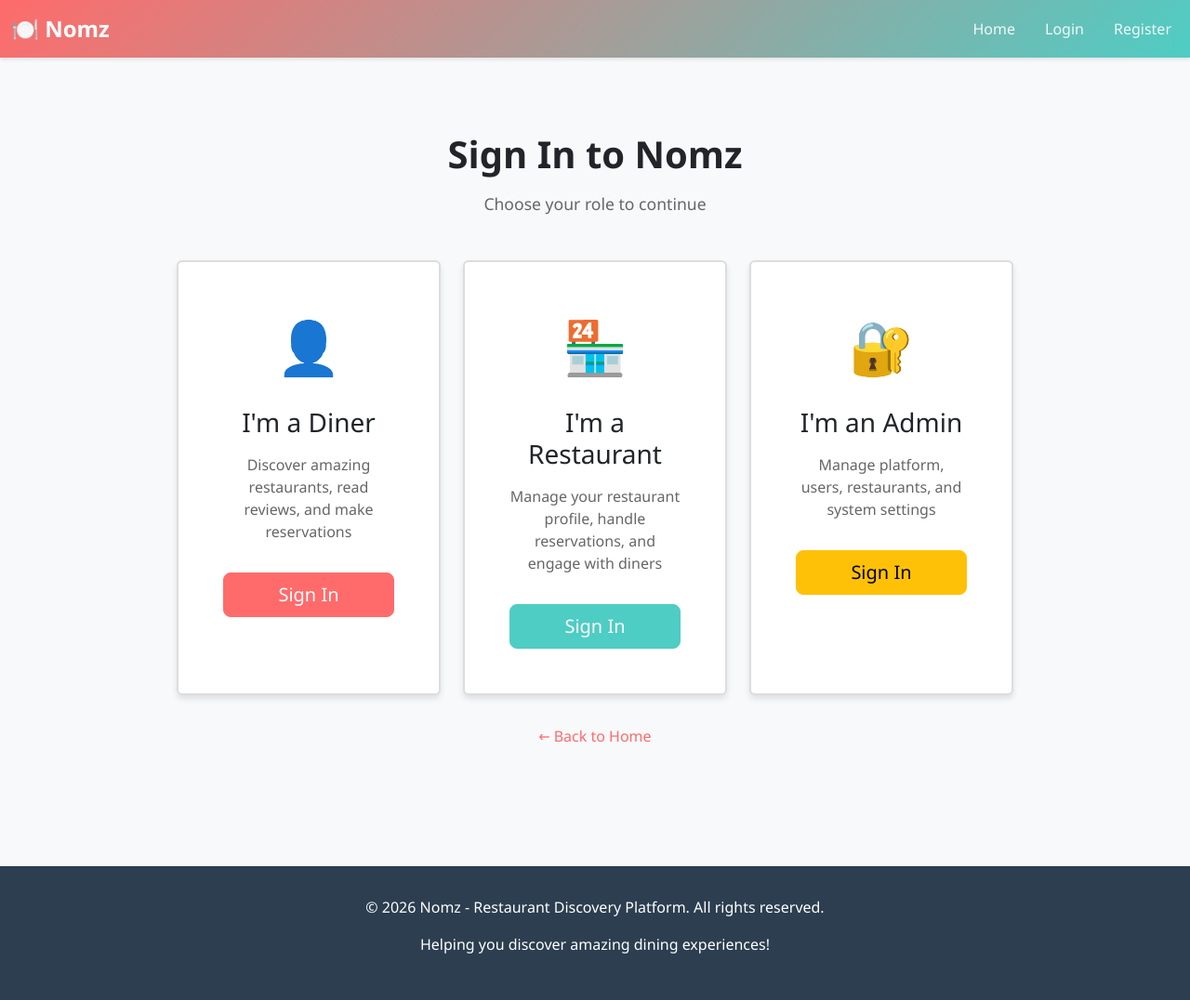
After one commit to Vritika0703/nomz-restaurant-app, a Django app: page /role-selection/?flow=login in a window 1280 px wide. The commit adds this page. Shown: the whole page at 93% size. Run offline with Django 5.2, Linux system fonts and the light colour scheme.

Commit message:
changes on login page

```diff
--- a/nomz/urls.py
+++ b/nomz/urls.py
@@ -2,9 +2,11 @@ from django.urls import path
 from . import views
 
 urlpatterns = [
-    path('', views.home, name='home'),
-    path('register/', views.register, name='register'),
-    path('login/', views.user_login, name='login'),
+    path('', views.landing_page, name='landing'),
+    path('home/', views.home, name='home'),
+    path('role-selection/', views.role_selection, name='role_selection'),
+    path('register/<str:role>/', views.register, name='register'),
+    path('login/<str:role>/', views.user_login, name='login'),
     path('logout/', views.user_logout, name='logout'),
     path('dashboard/', views.dashboard, name='dashboard'),
 ]
--- a/nomz/views.py
+++ b/nomz/views.py
@@ -4,6 +4,38 @@ from django.contrib.auth.decorators import login_required
 from django.contrib import messages
 from django.views.decorators.http import require_http_methods
 from .forms import UserRegisterForm, UserLoginForm
+
+
+def landing_page(request):
+    """
+    Landing page - entry point for the application
+    Shows Sign Up and Login options
+    """
+    if request.user.is_authenticated:
+        return redirect('dashboard')
+
+    context = {
+        'title': 'Welcome to Nomz',
+    }
+    return render(request, 'nomz/landing.html', context)
+
+
+def role_selection(request):
+    """
+    Role selection page - allows users to choose between Restaurant and User roles
+    Accessed from both signup and login flows
+    """
+    if request.user.is_authenticated:
+        return redirect('dashboard')
+
+    # Get the flow type (signup or login) from query parameter
+    flow = request.GET.get('flow', 'signup')  # default to signup
+
+    context = {
+        'title': 'Choose Your Role',
+        'flow': flow,
+    }
+    return render(request, 'nomz/role_selection.html', context)
 
 
 def home(request):
@@ -17,22 +49,35 @@ def home(request):
 
 
 @require_http_methods(["GET", "POST"])
-def register(request):
+def register(request, role=None):
     """
     User registration view
     Handles both GET (display form) and POST (process registration) requests
+    Supports both 'user' and 'restaurant' roles
+    Note: Admin accounts must be created by existing admins via the admin panel
     """
     if request.user.is_authenticated:
-        return redirect('home')
+        return redirect('dashboard')
+
+    # Admin accounts cannot be registered through this form
+    if role == 'admin':
+        messages.error(request, 'Admin accounts can only be created through the admin panel.')
+        return redirect('landing')
+
+    # Get role from URL parameter or form submission
+    if role not in ['user', 'restaurant']:
+        return redirect('landing')
 
     if request.method == 'POST':
         form = UserRegisterForm(request.POST)
         if form.is_valid():
             user = form.save()
+            # Store role in session for later use
+            request.session['user_role'] = role
             username = form.cleaned_data.get('username')
             messages.success(request, f'Account created successfully for {username}!')
             login(request, user)
-            return redirect('home')
+            return redirect('dashboard')
         else:
             for field, errors in form.errors.items():
                 for error in errors:
@@ -42,19 +87,49 @@ def register(request):
 
     context = {
         'form': form,
-        'title': 'Register',
+        'title': f'{role.capitalize()} Registration',
+        'role': role,
+    }
+    return render(request, 'nomz/register.html', context)
+
+    if request.method == 'POST':
+        form = UserRegisterForm(request.POST)
+        if form.is_valid():
+            user = form.save()
+            # Store role in session for later use
+            request.session['user_role'] = role
+            username = form.cleaned_data.get('username')
+            messages.success(request, f'Account created successfully for {username}!')
+            login(request, user)
+            return redirect('dashboard')
+        else:
+            for field, errors in form.errors.items():
+                for error in errors:
+                    messages.error(request, f'{field}: {error}')
+    else:
+        form = UserRegisterForm()
+
+    context = {
+        'form': form,
+        'title': f'{role.capitalize()} Registration',
+        'role': role,
     }
     return render(request, 'nomz/register.html', context)
 
 
 @require_http_methods(["GET", "POST"])
-def user_login(request):
+def user_login(request, role=None):
     """
     User login view
     Handles both GET (display form) and POST (process login) requests
+    Supports 'user', 'restaurant', and 'admin' roles
     """
     if request.user.is_authenticated:
-        return redirect('home')
+        return redirect('dashboard')
+
+    # Get role from URL parameter or redirect to landing
+    if role not in ['user', 'restaurant', 'admin']:
+        return redirect('landing')
 
     if request.method == 'POST':
         form = UserLoginForm(request, data=request.POST)
@@ -63,10 +138,16 @@ def user_login(request):
             password = form.cleaned_data.get('password')
             user = authenticate(username=username, password=password)
             if user is not None:
-                login(request, user)
-                messages.success(request, f'Welcome back, {username}!')
-                next_url = request.GET.get('next', 'home')
-                return redirect(next_url)
+                # Validate admin login - user must be staff
+                if role == 'admin' and not user.is_staff:
+                    messages.error(request, 'Admin access denied. User does not have admin privileges.')
+                else:
+                    # Store role in session
+                    request.session['user_role'] = role
+                    login(request, user)
+                    messages.success(request, f'Welcome back, {username}!')
+                    next_url = request.GET.get('next', 'dashboard')
+                    return redirect(next_url)
             else:
                 messages.error(request, 'Invalid username or password.')
         else:
@@ -76,31 +157,73 @@ def user_login(request):
 
     context = {
         'form': form,
-        'title': 'Login',
+        'title': f'{role.capitalize()} Login',
+        'role': role,
+    }
+    return render(request, 'nomz/login.html', context)
+
+    if request.method == 'POST':
+        form = UserLoginForm(request, data=request.POST)
+        if form.is_valid():
+            username = form.cleaned_data.get('username')
+            password = form.cleaned_data.get('password')
+            user = authenticate(username=username, password=password)
+            if user is not None:
+                # Validate admin login - user must be staff
+                if role == 'admin' and not user.is_staff:
+                    messages.error(request, 'Admin access denied. User does not have admin privileges.')
+                else:
+                    # Store role in session
+                    request.session['user_role'] = role
+                    login(request, user)
+                    messages.success(request, f'Welcome back, {username}!')
+                    next_url = request.GET.get('next', 'dashboard')
+                    return redirect(next_url)
+            else:
+                messages.error(request, 'Invalid username or password.')
+        else:
+            messages.error(request, 'Invalid username or password.')
+    else:
+        form = UserLoginForm()
+
+    context = {
+        'form': form,
+        'title': f'{role.capitalize()} Login',
+        'role': role,
     }
     return render(request, 'nomz/login.html', context)
 
 
-@login_required(login_url='login')
+@login_required(login_url='landing')
 @require_http_methods(["POST"])
 def user_logout(request):
     """
     User logout view
-    Logs out the user and redirects to login page
+    Logs out the user and redirects to landing page
     """
     logout(request)
     messages.success(request, 'You have been logged out successfully.')
-    return redirect('login')
+    return redirect('landing')
 
 
-@login_required(login_url='login')
+@login_required(login_url='landing')
 def dashboard(request):
     """
     User dashboard view - requires authentication
-    Displays user-specific information
+    Displays user-specific or restaurant-specific information based on role
     """
+    role = request.session.get('user_role', 'user')
+
     context = {
         'title': 'Dashboard',
         'user': request.user,
+        'role': role,
     }
-    return render(request, 'nomz/dashboard.html', context)
+
+    # Render different templates based on role
+    if role == 'restaurant':
+        return render(request, 'nomz/restaurant_dashboard.html', context)
+    elif role == 'admin':
+        return render(request, 'nomz/admin_dashboard.html', context)
+    else:
+        return render(request, 'nomz/user_dashboard.html', context)
--- a/templates/nomz/base.html
+++ b/templates/nomz/base.html
@@ -207,10 +207,9 @@
     {% block extra_css %}{% endblock %}
 </head>
 <body>
-    <!-- Navigation -->
     <nav class="navbar navbar-expand-lg navbar-dark">
         <div class="container-fluid">
-            <a class="navbar-brand" href="{% url 'home' %}">🍽️ Nomz</a>
+            <a class="navbar-brand" href="{% url 'landing' %}">🍽️ Nomz</a>
             <button class="navbar-toggler" type="button" data-bs-toggle="collapse" data-bs-target="#navbarNav">
                 <span class="navbar-toggler-icon"></span>
             </button>
@@ -243,10 +242,10 @@
                     </li>
                     {% else %}
                     <li class="nav-item">
-                        <a class="nav-link" href="{% url 'login' %}">Login</a>
+                        <a class="nav-link" href="{% url 'role_selection' %}?flow=login">Login</a>
                     </li>
                     <li class="nav-item">
-                        <a class="nav-link" href="{% url 'register' %}">Register</a>
+                        <a class="nav-link" href="{% url 'role_selection' %}?flow=signup">Register</a>
                     </li>
                     {% endif %}
                 </ul>
--- a/templates/nomz/home.html
+++ b/templates/nomz/home.html
@@ -9,8 +9,8 @@
     <p>Discover the Best Dining Experiences in Your Neighborhood</p>
     {% if not user.is_authenticated %}
     <div class="mt-4">
-        <a href="{% url 'register' %}" class="btn btn-light btn-lg me-3">Get Started</a>
-        <a href="{% url 'login' %}" class="btn btn-outline-light btn-lg">Sign In</a>
+        <a href="{% url 'role_selection' %}?flow=signup" class="btn btn-light btn-lg me-3">Get Started</a>
+        <a href="{% url 'role_selection' %}?flow=login" class="btn btn-outline-light btn-lg">Sign In</a>
     </div>
     {% else %}
     <div class="mt-4">
--- /dev/null
+++ b/templates/nomz/role_selection.html
@@ -0,0 +1,94 @@
+{% extends 'nomz/base.html' %}
+
+{% block title %}Choose Your Role - Nomz{% endblock %}
+
+{% block content %}
+<div style="display: flex; justify-content: center; align-items: center; min-height: calc(100vh - 200px); padding: 2rem 0;">
+    <div style="text-align: center; max-width: 900px;">
+        <h1 style="margin-bottom: 1rem; font-weight: bold;">{% if flow == 'login' %}Sign In to Nomz{% else %}Create Your Nomz Account{% endif %}</h1>
+        <p style="font-size: 1.1rem; color: #666; margin-bottom: 3rem;">
+            Choose your role to {% if flow == 'login' %}continue{% else %}get started{% endif %}
+        </p>
+
+        <div class="row g-4">
+            <!-- User Role -->
+            <div class="col-md-{% if flow == 'login' %}4{% else %}6{% endif %}">
+                <div class="card h-100" style="border: 2px solid #ddd; transition: all 0.3s ease;">
+                    <div class="card-body p-5">
+                        <div style="font-size: 3.5rem; margin-bottom: 1.5rem;">👤</div>
+                        <h3 class="card-title" style="margin-bottom: 1rem;">I'm a Diner</h3>
+                        <p class="card-text" style="color: #666; margin-bottom: 2rem;">
+                            Discover amazing restaurants, read reviews, and make reservations
+                        </p>
+                        <div style="display: flex; flex-direction: column; gap: 1rem;">
+                            <a href="{% url 'login' 'user' %}" class="btn btn-primary btn-lg">
+                                Sign In
+                            </a>
+                            {% if flow != 'login' %}
+                            <a href="{% url 'register' 'user' %}" class="btn btn-outline-primary btn-lg">
+                                Sign Up
+                            </a>
+                            {% endif %}
+                        </div>
+                    </div>
+                </div>
+            </div>
+
+            <!-- Restaurant Role -->
+            <div class="col-md-{% if flow == 'login' %}4{% else %}6{% endif %}">
+                <div class="card h-100" style="border: 2px solid #ddd; transition: all 0.3s ease;">
+                    <div class="card-body p-5">
+                        <div style="font-size: 3.5rem; margin-bottom: 1.5rem;">🏪</div>
+                        <h3 class="card-title" style="margin-bottom: 1rem;">I'm a Restaurant</h3>
+                        <p class="card-text" style="color: #666; margin-bottom: 2rem;">
+                            Manage your restaurant profile, handle reservations, and engage with diners
+                        </p>
+                        <div style="display: flex; flex-direction: column; gap: 1rem;">
+                            <a href="{% url 'login' 'restaurant' %}" class="btn btn-secondary btn-lg">
+                                Sign In
+                            </a>
+                            {% if flow != 'login' %}
+                            <a href="{% url 'register' 'restaurant' %}" class="btn btn-outline-secondary btn-lg">
+                                Sign Up
+                            </a>
+                            {% endif %}
+                        </div>
+                    </div>
+                </div>
+            </div>
+
+            <!-- Admin Role - Only show on login flow -->
+            {% if flow == 'login' %}
+            <div class="col-md-4">
+                <div class="card h-100" style="border: 2px solid #ddd; transition: all 0.3s ease;">
+                    <div class="card-body p-5">
+                        <div style="font-size: 3.5rem; margin-bottom: 1.5rem;">🔐</div>
+                        <h3 class="card-title" style="margin-bottom: 1rem;">I'm an Admin</h3>
+                        <p class="card-text" style="color: #666; margin-bottom: 2rem;">
+                            Manage platform, users, restaurants, and system settings
+                        </p>
+                        <div style="display: flex; flex-direction: column; gap: 1rem;">
+                            <a href="{% url 'login' 'admin' %}" class="btn btn-warning btn-lg">
+                                Sign In
+                            </a>
+                        </div>
+                    </div>
+                </div>
+            </div>
+            {% endif %}
+        </div>
+
+        <p style="margin-top: 2rem; color: #666;">
+            <a href="{% url 'landing' %}" style="color: var(--primary-color); text-decoration: none; font-weight: 500;">← Back to Home</a>
+        </p>
+    </div>
+</div>
+
+<style>
+    .card:hover {
+        transform: translateY(-8px) !important;
+        box-shadow: 0 8px 16px rgba(0,0,0,0.15) !important;
+        border-color: #FF6B6B !important;
+    }
+</style>
+{% endblock %}
```
Also changed, not shown: templates/nomz/admin_dashboard.html (added, +87 -0 lines), templates/nomz/landing.html (added, +76 -0 lines), templates/nomz/login.html (+17 -4 lines), templates/nomz/register.html (+17 -4 lines), templates/nomz/restaurant_dashboard.html (added, +74 -0 lines), templates/nomz/user_dashboard.html (added, +74 -0 lines).
